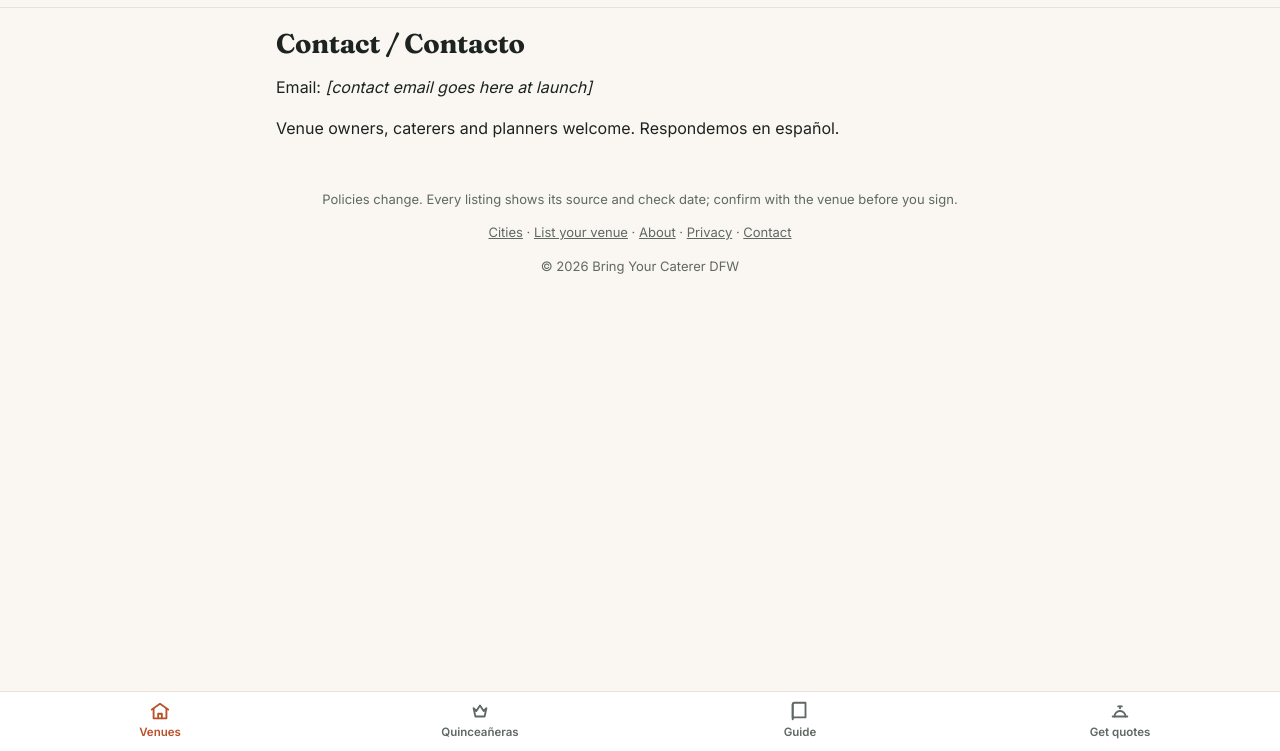
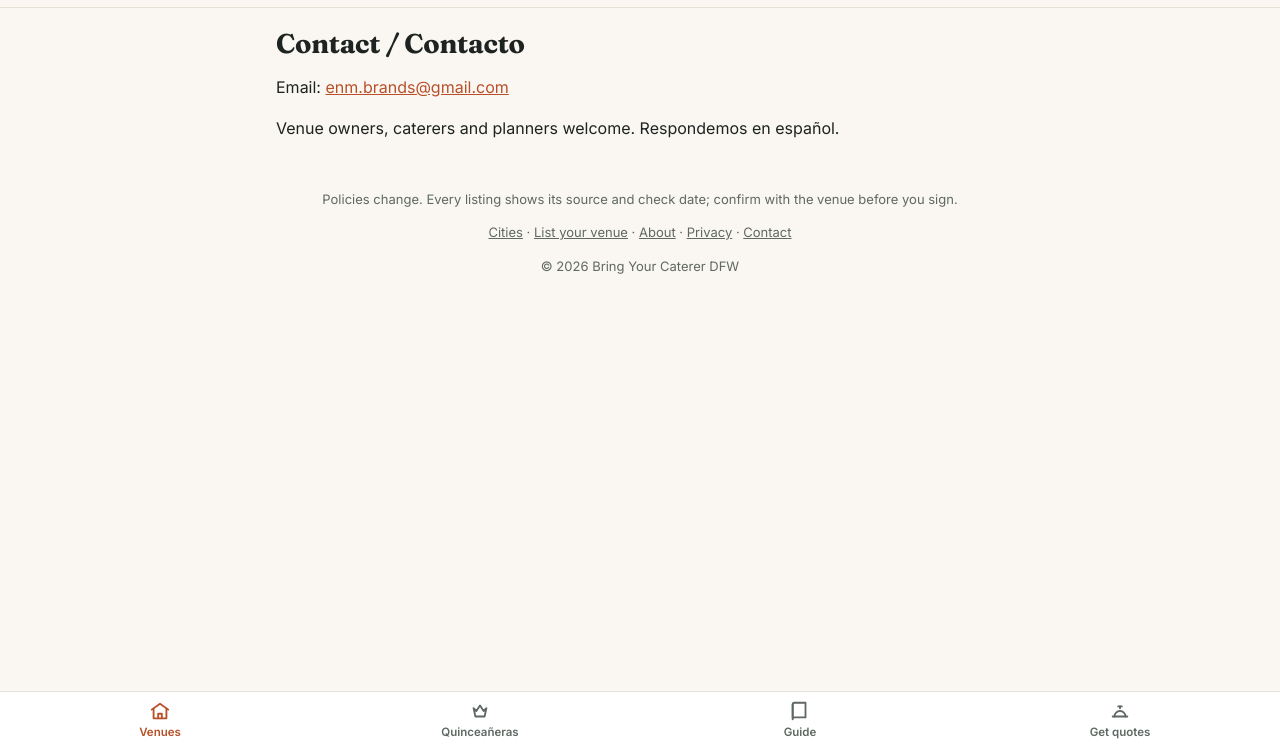
Before and after one commit to Eiramz34/bring-your-caterer, a plain HTML site: page contact/index.html in a window 1280 px wide. Shown: the part 49-800 px from the top of the page. Drawn offline with Linux system fonts and the light colour scheme.

Commit message:
Add contact email to contact page
Co-Authored-By: Claude Opus 5.5 <noreply@anthropic.com>

```diff
--- a/contact/index.html
+++ b/contact/index.html
@@ -22,7 +22,7 @@
   <a class="brand" href="../index.html">Bring Your Caterer<small>DFW venues that allow outside catering</small></a>
   <a class="langtoggle" href="../es/index.html" hreflang="es" lang="es">Español</a>
 </div></header>
-<main class="wrap"><section class="page"><h1>Contact / Contacto</h1><p>Email: <i>[contact email goes here at launch]</i></p><p>Venue owners, caterers and planners welcome. Respondemos en español.</p></section></main>
+<main class="wrap"><section class="page"><h1>Contact / Contacto</h1><p>Email: <a href="mailto:enm.brands@gmail.com">enm.brands@gmail.com</a></p><p>Venue owners, caterers and planners welcome. Respondemos en español.</p></section></main>
 <footer class="wrap"><p>Policies change. Every listing shows its source and check date; confirm with the venue before you sign.</p>
 <p class="footlinks"><a href="../cities/index.html">Cities</a> · <a href="../list-your-venue/index.html">List your venue</a> · <a href="../about/index.html">About</a> · <a href="../privacy/index.html">Privacy</a> · <a href="../contact/index.html">Contact</a></p>
 <p>© 2026 Bring Your Caterer DFW</p></footer>
```
